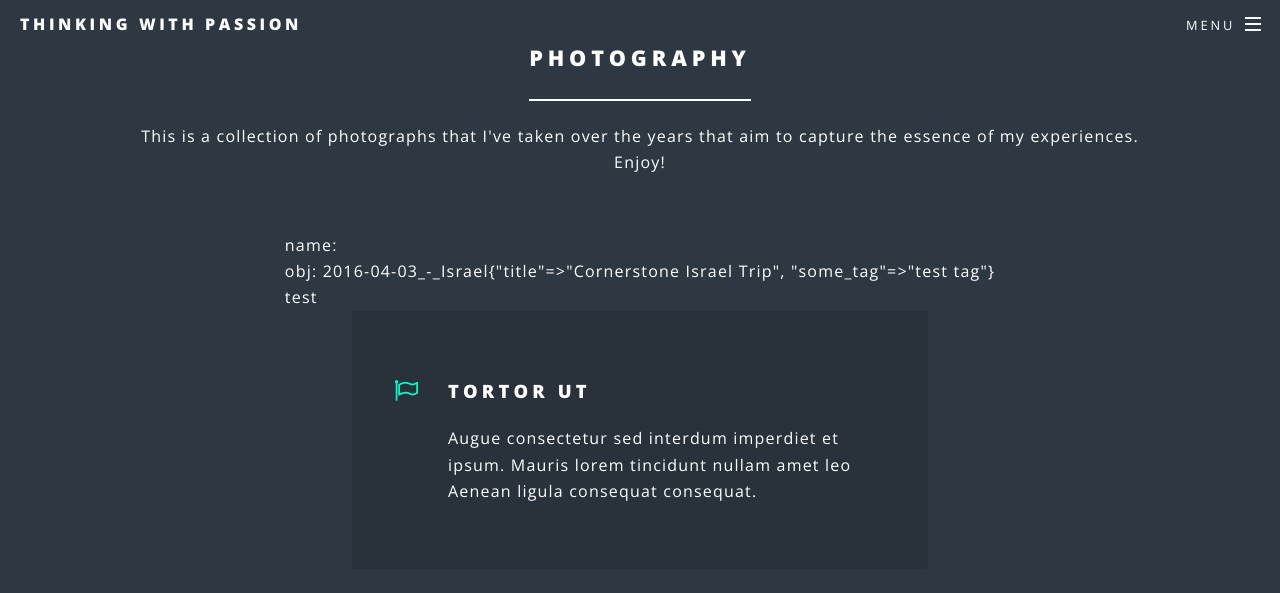
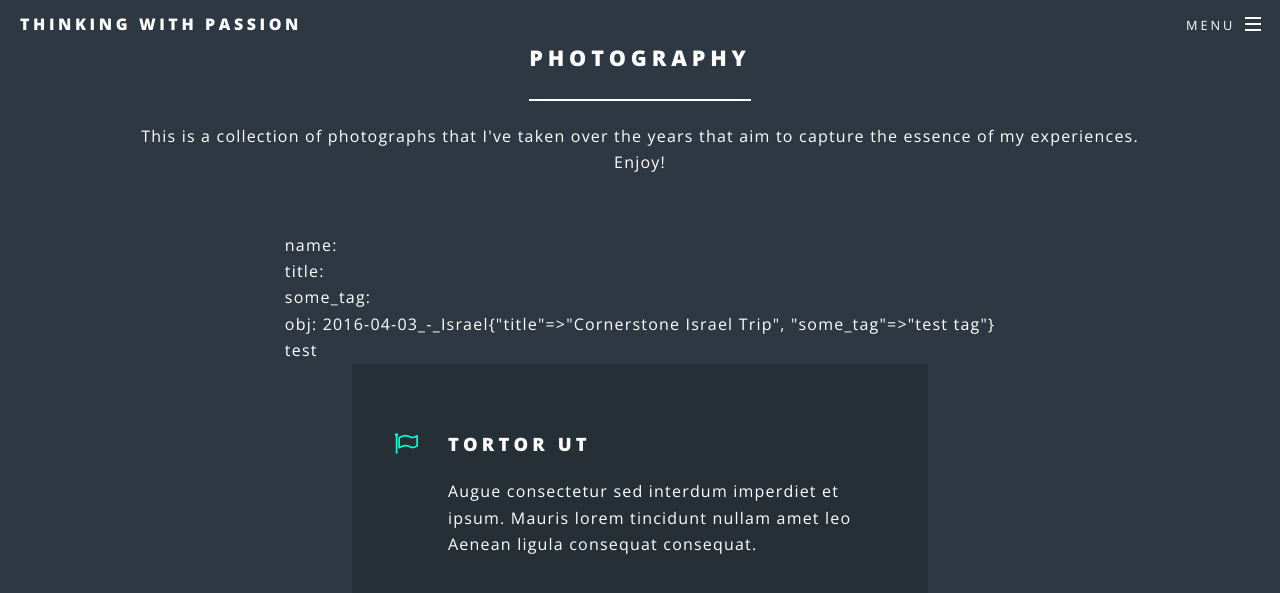
Before and after one commit to samng96/samng.me, a Jekyll site: the page built from photos/index.html, in a window 1280 px wide and 900 px high, scrolled down 429 px, cut to the strip 0-613 px from the top of the window. Shown: the top 593 px of the strip. Built offline with Jekyll 4.4.1, drawn with Linux system fonts in a browser that asks for light colours.

Commit message:
photos yaml

```diff
--- a/photos/index.html
+++ b/photos/index.html
@@ -19,6 +19,8 @@ title: Photography
       <ul class="features">
         {% for photo in site.data.photos %}
           name: {{ photo.name }}<br>
+          title: {{ photo.title }}<br>
+          some_tag: {{ photo.some_tag }}<br>
           obj: {{ photo }}<br>
           test
         {% endfor %}
```
